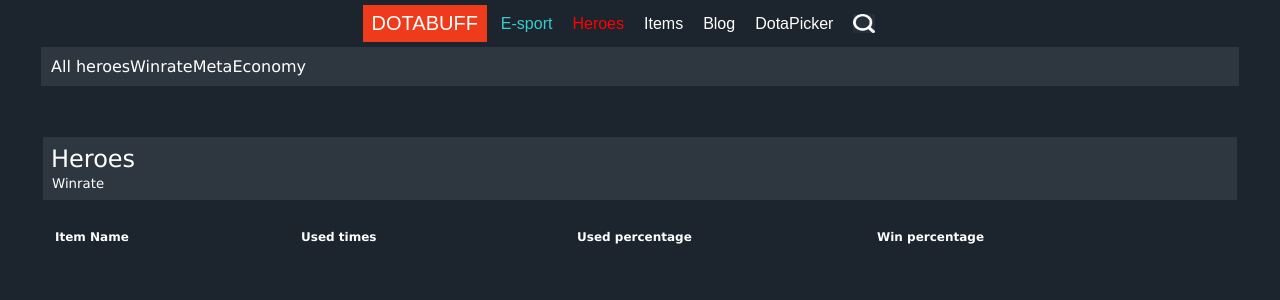
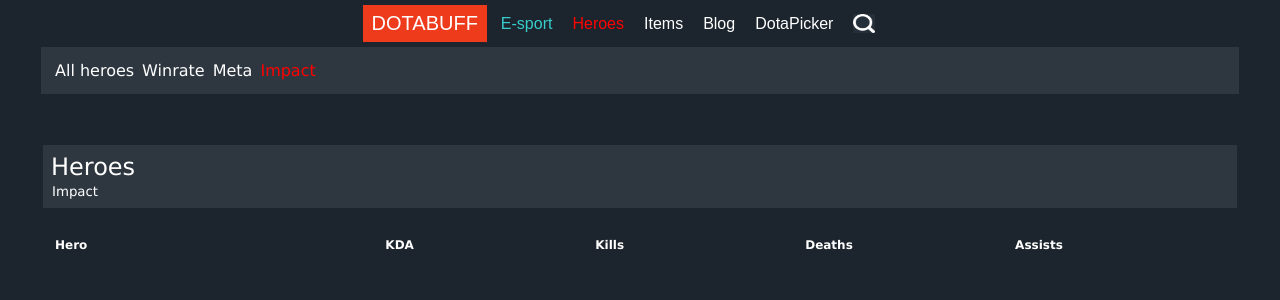
Before and after one commit to hardlanebakura/OnlineParser, a Flask app: page /heroes/impact in a window 1280 px wide. Shown: the top 300 px of the page. Run offline with Flask 2, Linux system fonts and the light colour scheme; data that the repository does not hold is empty.

Commit message:
committing before upload

```diff
--- /dev/null
+++ b/Templates/heroes/heroes_impact.html
@@ -0,0 +1,106 @@
+{% extends 'base.html' %}
+
+{% block head %}
+
+<link rel = "stylesheet" type = "text/css" href = "{{ url_for('static', filename = '/css/heroes.css') }}">
+<link rel = "stylesheet" type = "text/css" href = "{{ url_for('static', filename = '/css/hero.css') }}">
+
+<script>
+
+    var heroes = {{ heroes|tojson }}
+
+</script>
+
+{% endblock %}
+
+{% block body %}
+
+    <div class = "page_menu_wrapper">
+        <div class = "page_menu">
+            <a class = "hero_link" href = "/heroes/">
+                <div class = "page_menu_item">
+                    All heroes
+                </div>
+            </a>
+            <a class = "hero_link" href = "/heroes/winrate">
+                <div class = "page_menu_item">
+                    Winrate
+                </div>
+            </a>
+            <a class = "hero_link" href = "/heroes/impact">
+                <div class = "page_menu_item">
+                    Meta
+                </div>
+            </a>
+            <a class = "hero_link" href = "/heroes/economy">
+                <div class = "page_menu_item active_item">
+                    Impact
+                </div>
+            </a>
+        </div>
+    </div>
+
+    <div class = "title_wrapper">
+        <div class = "title">
+        <div class = "title_title">
+            Heroes
+        </div>
+        <div class = "title_subtitle">
+            <small>Impact</small>
+        </div>
+        </div>
+    </div>
+
+    <div class = "heroes_main_wrapper">
+        <div class = "heroes_main">
+            <div class = "heroes_row details_row">
+                <div class = "heroes_hero_name_details" style = "width: 342px;">
+                    Hero
+                </div>
+                <div class = "heroes_hero_kda_details">
+                    KDA
+                </div>
+                <div class = "heroes_hero_kills_details">
+                    Kills
+                </div>
+                <div class = "heroes_hero_deaths_details">
+                    Deaths
+                </div>
+                <div class = "heroes_hero_assists_details">
+                    Assists
+                </div>
+            </div>
+            {% for hero in heroes %}
+                <div class = "heroes_row">
+                    <img class = "heroes_hero_img" src = "{{ '../static/images/hero_avatars/' + hero['name'] + '.png' }}">
+                    <div class = "heroes_hero_name" style = "width:290px">
+                        {{ hero["name"] }}
+                    </div>
+                    <div class = "visual_indicator_wrapper">
+                        <div class = "heroes_hero_kda" style = "width:209px;">
+                            {{ hero["kda"] }}
+                        </div>
+                    </div>
+                    <div class = "visual_indicator_wrapper">
+                        <div class = "heroes_hero_kills">
+                            {{ hero["kills"] }}
+                        </div>
+                    </div>
+                    <div class = "visual_indicator_wrapper">
+                        <div class = "heroes_hero_deaths">
+                            {{ hero["deaths"] }}
+                        </div>
+                    </div>
+                    <div class = "visual_indicator_wrapper">
+                        <div class = "heroes_hero_assists">
+                            {{ hero["assists"] }}
+                        </div>
+                    </div>
+                </div>
+            {% endfor %}
+        </div>
+    </div>
+
+    <script type = "text/javascript" src = "{{ url_for('static', filename = '/js/heroes.additional.js') }}"></script>
+
+{% endblock %}
--- a/routing/routes_heroes.py
+++ b/routing/routes_heroes.py
@@ -30,18 +30,32 @@ def heroes():
 
 @heroes_pages.route("/winrate")
 def heroes_winrate():
-    heroes = [hero for hero in DatabaseAtlas.findAll("heroes", {})]
-    return render_template("heroes/heroes_1.html", heroes = heroes, hero_popularities = hero_popularities)
+    heroes = []
+    for i in range(len(DatabaseAtlas.findAll("heroes", {}))):
+        heroes.append({})
+        heroes[i]["name"] = DatabaseAtlas.findAll("heroes", {})[i]["localized_name"]
+        heroes[i]["winrate"] = hero_popularities[i]["hero_winrate"]
+        heroes[i]["popularity"] = hero_popularities[i]["hero_popularity"]
+        heroes[i]["kda"] = hero_kdas[i]["hero_kda"]
+    return render_template("heroes/heroes_winrate.html", heroes = heroes)
 
 @heroes_pages.route("/meta")
 def heroes_meta():
     heroes = [hero["localized_name"] + ".png" for hero in DatabaseAtlas.findAll("heroes", {})]
-    return render_template("heroes/heroes_1.html", heroes = heroes, hero_popularities = hero_popularities)
+    return render_template("heroes/heroes_winrate.html", heroes = heroes, hero_popularities = hero_popularities)
 
 @heroes_pages.route("/impact")
 def heroes_impact():
-    heroes = [hero["localized_name"] + ".png" for hero in DatabaseAtlas.findAll("heroes", {})]
-    return render_template("heroes/heroes_1.html", heroes = heroes, hero_popularities = hero_popularities)
+    heroes = []
+    for i in range(len(DatabaseAtlas.findAll("heroes", {}))):
+        heroes.append({})
+        heroes[i]["name"] = DatabaseAtlas.findAll("heroes", {})[i]["localized_name"]
+        heroes[i]["kda"] = hero_kdas[i]["hero_kda"]
+        heroes[i]["kills"] = hero_kdas[i]["hero_kills_per_match"]
+        heroes[i]["deaths"] = hero_kdas[i]["hero_deaths_per_match"]
+        heroes[i]["assists"] = hero_kdas[i]["hero_assists_per_match"]
+        logging.info(hero_kdas)
+    return render_template("heroes/heroes_impact.html", heroes = heroes)
 
 @heroes_pages.route("/<string:hero>")
 def hero(hero):
--- a/selenium_config.py
+++ b/selenium_config.py
@@ -44,7 +44,7 @@ def config_options(options):
     options.add_argument("--headless")
     options.add_argument("--window-size=1920,1080")
     options.add_argument("--no-sandbox")
-    options.add_argument("--headless")
+    #options.add_argument("--headless")
     options.add_argument("--disable-gpu")
     options.add_argument("--disable-crash-reporter")
     options.add_argument("--disable-extensions")
--- a/selenium_web_scrape_esports.py
+++ b/selenium_web_scrape_esports.py
@@ -119,4 +119,6 @@ print(DatabaseAtlas.db.list_collection_names())
 #teams = [item for item in DatabaseAtlas.findAll("eu_teams", {})]
 #logging.info(teams)
 
+
+
 logging.info("{}".format(round(time.time() - start_time, 3)) + " seconds")
--- a/static/css/heroes.css
+++ b/static/css/heroes.css
@@ -116,25 +116,25 @@
 
 .heroes_hero_name_details {
 
-    width:246px;
+    width:242px;
 
 }
 
 .heroes_hero_usage_details {
 
-    width:276px;
+    width:288px;
 
 }
 
 .heroes_hero_usage_percentage_details {
 
-    width:300px;
+    width:312px;
 
 }
 
 .heroes_hero_win_percentage_details {
 
-    width:300px;
+    width:292px;
 
 }
 
@@ -147,36 +147,61 @@
 
 .heroes_hero_kills {
 
-    width:156px;
+    width:220px;
 
 }
 
 .heroes_hero_deaths {
 
-    width:156px;
+    width:207px;
 
 }
 
 .heroes_hero_assists {
 
-    width:156px;
+
 
 }
 
 .heroes_hero_kills_details {
 
-    width:146px;
+    width:220px;
 
 }
 
 .heroes_hero_deaths_details {
 
-    width:156px;
+    width:220px;
 
 }
 
 .heroes_hero_assists_details {
 
-    width:156px;
+    width:220px;
 
 }
+
+.heroes_hero_kda_details {
+
+    margin-left:4px;
+    width:220px;
+
+}
+
+.heroes_hero_winrate {
+
+    width:300px;
+
+}
+
+.heroes_hero_popularity {
+
+    width:300px;
+
+}
+
+.heroes_hero_kda {
+
+    width:300px;
+
+}
--- /dev/null
+++ b/static/js/heroes.additional.js
@@ -0,0 +1,133 @@
+var address = window.location.href.split("/")[window.location.href.split("/").length - 1];
+(address == "winrate") ? getWinrates(): (address == "impact") ? getImpact() : (address == "meta") ? getMeta() : {}
+var heroesRows = document.getElementsByClassName("heroes_row");
+
+colorByIndex(heroesRows);
+
+function getWinrates() {
+
+    var heroWinrates = document.getElementsByClassName("heroes_hero_winrate");
+    var heroPopularities = document.getElementsByClassName("heroes_hero_popularity");
+    var heroKDAs = document.getElementsByClassName("heroes_hero_kda");
+
+    visualForAdvantage(heroWinrates, "green", "70px");
+    visualForAdvantage(heroPopularities, "red", "70px");
+    visualForAdvantage(heroKDAs, "orange", "70px");
+
+}
+
+function getImpact() {
+
+    var heroKills = document.getElementsByClassName("heroes_hero_kills");
+    var heroDeaths = document.getElementsByClassName("heroes_hero_deaths");
+    var heroAssists = document.getElementsByClassName("heroes_hero_assists");
+    var heroKDAs = document.getElementsByClassName("heroes_hero_kda");
+
+    visualForAdvantage(heroKDAs, "orange", "70px");
+    visualForAdvantage(heroKills, "red", "70px");
+    visualForAdvantage(heroDeaths, "gray", "70px");
+    visualForAdvantage(heroAssists, "green", "70px");
+}
+
+function getMeta() {
+    return
+}
+
+function colorByIndex (divElement) {
+
+    Array.from(divElement).forEach(element => {
+
+        var nodesByParent = Array.from((element.parentNode).getElementsByClassName(element.className));
+        nodesByParent.forEach(c => {
+
+            var statsRowIndex = nodesByParent.indexOf(c);
+            if (statsRowIndex % 2 == 0) c.style.backgroundColor = "#242F39";
+            else c.style.backgroundColor = "#2E3740";
+
+        })
+
+    })
+
+}
+
+//add visual indicator on elements based on their value
+function visualForAdvantage(elements, chosenColor, maxWidth) {
+
+    elementsPositive = [];
+    elementsNegative = [];
+
+    Array.from(elements).forEach(element => {
+
+        elementValue = parseFloat(element.innerText.split("%")[0]);
+        console.log(elementValue);
+        if (elementValue > 0) elementsPositive.push(element);
+        else elementsNegative.push(element);
+        element.insertAdjacentHTML("afterend",
+        `<div class = "visual_indicator">
+        </div>`
+        )
+
+    })
+
+    var visualIndicators = document.getElementsByClassName("visual_indicator");
+    Array.from(visualIndicators).forEach(visualIndicator => {
+
+        //change for visual indicators when necessary, leave for others if not necessary for them
+        if (visualIndicator.previousElementSibling.className == elements[0].className) {
+
+            //copying css
+            copyStyle(visualIndicator, visualIndicator.previousElementSibling);
+            console.log(visualIndicator.previousElementSibling);
+            visualIndicator.style.backgroundColor = chosenColor;
+            visualIndicator.style.height = "3px";
+            visualIndicator.style.width = maxWidth;
+
+        }
+
+    })
+    console.log(visualIndicators.length);
+
+    elementsPositive.sort((a,b) => parseFloat(b.innerText.split("%")[0]) - parseFloat(a.innerText.split("%")[0]));
+    var maxPositiveValue = parseFloat(elementsPositive[0].innerText.split("%")[0]);
+    Array.from(elementsPositive).forEach(positiveElement => {
+
+        var elementWidth = parseInt(positiveElement.innerText.split("%")[0] / maxPositiveValue * parseFloat(maxWidth)).toString() + "px";
+        //console.log(elementWidth);
+        positiveElement.nextElementSibling.style.width = elementWidth;
+
+    })
+
+    elementsNegative.sort((a,b) => Math.abs(parseFloat(b.innerText.split("%")[0])) - Math.abs(parseFloat(a.innerText.split("%")[0])));
+
+    if (elementsNegative.length > 0) {
+
+        var minNegativeValue = parseFloat(elementsNegative[0].innerText.split("%")[0]);
+
+        Array.from(elementsNegative).forEach(negativeElement => {
+
+            var elementWidth = parseInt(negativeElement.innerText.split("%")[0] / minNegativeValue * parseFloat(maxWidth)).toString() + "px";
+            //console.log(elementWidth);
+            negativeElement.nextElementSibling.style.width = elementWidth;
+
+        })
+
+    }
+
+}
+
+function copyStyle(elementToCopyTo, elementToCopyFrom) {
+
+    const elementToCopyFromStyles = window.getComputedStyle(elementToCopyFrom);
+    let cssText = elementToCopyFromStyles.cssText;
+
+    if (!cssText) {
+
+          cssText = Array.from(elementToCopyFromStyles).reduce((str, property) => {
+                return `${str}${property}:${elementToCopyFromStyles.getPropertyValue(property)};`;
+          }, '');
+
+    }
+
+    elementToCopyTo.style.cssText = cssText;
+
+}
```
Also changed, not shown: Templates/heroes/heroes.html (+7 -6 lines), Templates/heroes/heroes_meta.html (added, +98 -0 lines), Templates/heroes/heroes_winrate.html (renamed from Templates/heroes/heroes_1.html, +28 -23 lines), static/js/heroes.js (line endings or trailing spaces).
